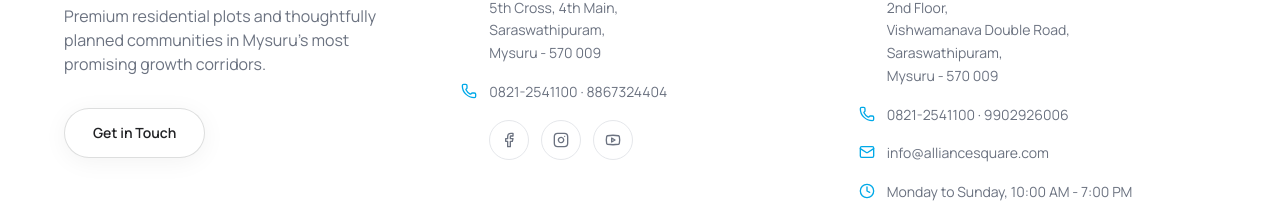
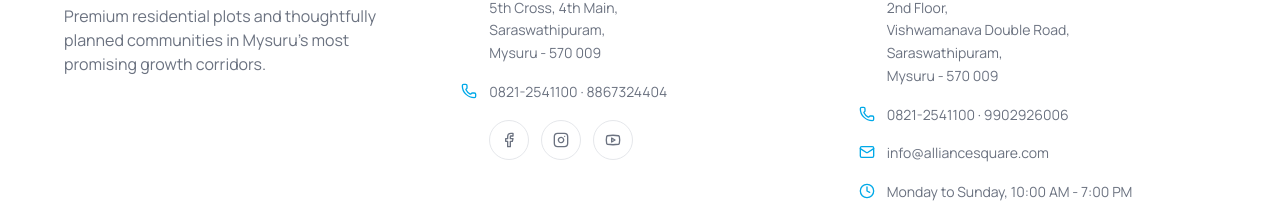
Before and after one commit to chethud/Alliance-Square, a Next.js app: page / in a window 1280 px wide. Shown: the part 11269-11477 px from the top of the page. Built offline with nearby package versions, Linux system fonts and the light colour scheme.

Commit message:
Remove Get in Touch button from footer.
Co-authored-by: Cursor <cursoragent@cursor.com>

```diff
--- a/src/components/layout/Footer.tsx
+++ b/src/components/layout/Footer.tsx
@@ -48,12 +48,6 @@ export function Footer() {
             <p className="mt-5 max-w-sm text-sm leading-relaxed text-cool-gray md:text-base">
               {company.tagline}
             </p>
-            <Link
-              href="/contact"
-              className="btn-secondary mt-8 inline-flex text-sm"
-            >
-              Get in Touch
-            </Link>
           </div>
 
           <div className="lg:col-span-4">
```
